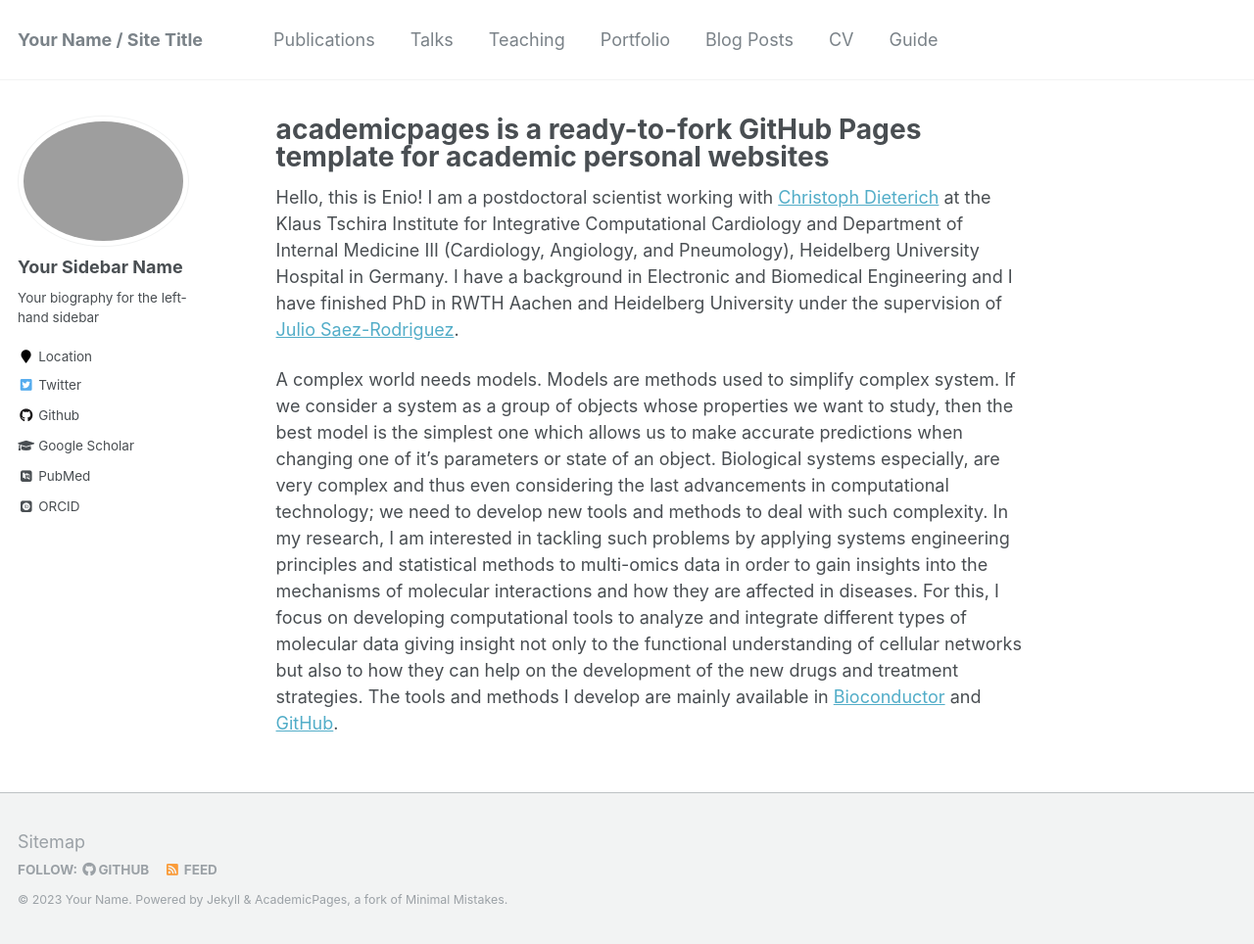
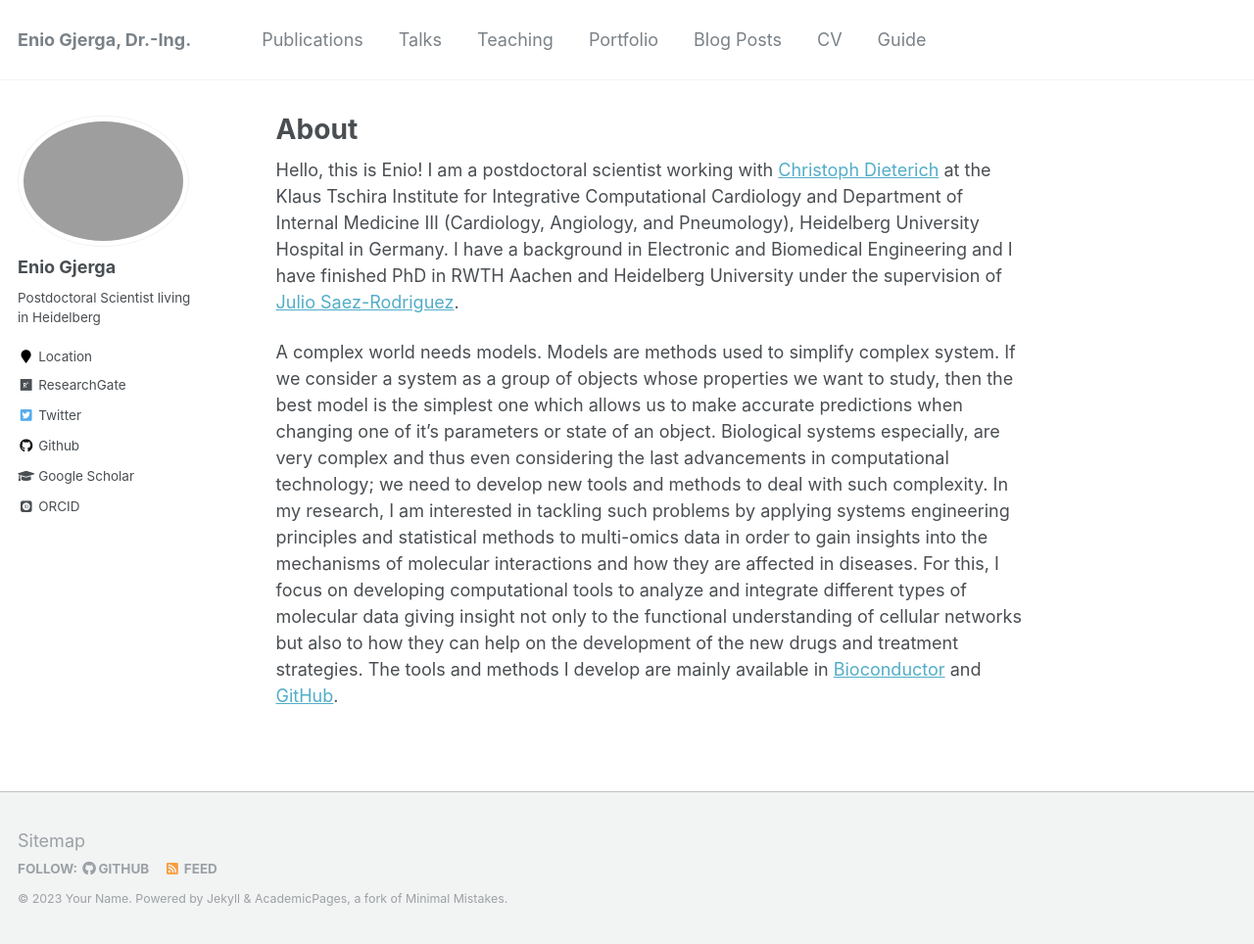
Before and after one commit to enio23/enio23.github.io, a Jekyll site: the page built from _pages/about.md, in a window 1280 px wide and 964 px high. Shown: the whole window at 98% size. Built offline with Jekyll 4.4.1, drawn with Linux system fonts in a browser that asks for light colours; some web fonts are replaced.

Commit message:
update
update

```diff
--- a/_config.yml
+++ b/_config.yml
@@ -7,13 +7,13 @@
 
 # Site Settings
 locale                   : "en-US"
-title                    : "Your Name / Site Title"
+title                    : "Enio Gjerga, Dr.-Ing."
 title_separator          : "-"
 name                     : &name "Your Name"
 description              : &description "personal description"
-url                      : https://academicpages.github.io # the base hostname & protocol for your site e.g. "https://mmistakes.github.io"
+url                      : https://enio23.github.io # the base hostname & protocol for your site e.g. "https://mmistakes.github.io"
 baseurl                  : "" # the subpath of your site, e.g. "/blog"
-repository               : "academicpages/academicpages.github.io"
+repository               : "enio23/enio23.github.io"
 teaser                   :  # filename of teaser fallback teaser image placed in /images/, .e.g. "500x300.png"
 breadcrumbs              : false # true, false (default)
 words_per_minute         : 160
@@ -80,15 +80,15 @@ analytics:
 
 # Site Author
 author:
-  name             : "Your Sidebar Name"
+  name             : "Enio Gjerga"
   avatar           : "profile.png"
-  bio              : "Your biography for the left-hand sidebar"
+  bio              : "Postdoctoral Scientist living in Heidelberg"
   location         : "Location"
   employer         :
-  pubmed           : "https://www.ncbi.nlm.nih.gov/pubmed/?term=john+snow"
-  googlescholar    : "http://yourfullgooglescholarurl.com"
+  pubmed           :
+  googlescholar    : "https://scholar.google.com/citations?user=IzQPpf0AAAAJ&hl=en"
   email            :
-  researchgate     :  # example: "https://www.researchgate.net/profile/yourprofile"
+  researchgate     : "https://www.researchgate.net/profile/Enio-Gjerga?ev=hdr_xprf&_sg=tRaPUnTnSzdqYCXTIYqBYI2R26cmePZmrgOSByadJ5MERZmHS_52AT9KGzq9uVnwD723LV80jn6RmuHFeKLF7E0Y"
   uri              :
   bitbucket        :
   codepen          :
@@ -96,20 +96,20 @@ author:
   flickr           :
   facebook         :
   foursquare       :
-  github           : "academicpages"
+  github           : "enio23"
   google_plus      :
   keybase          :
   instagram        :
   impactstory      : #"https://profiles.impactstory.org/u/xxxx-xxxx-xxxx-xxxx"
   lastfm           :
   linkedin         :
-  orcid            : "http://orcid.org/yourorcidurl"
+  orcid            : "https://orcid.org/my-orcid?orcid=0000-0001-8042-0395"
   pinterest        :
   soundcloud       :
   stackoverflow    : # http://stackoverflow.com/users/123456/username
   steam            :
   tumblr           :
-  twitter          : "replacethistwitterhandle"
+  twitter          : "e_ni_o"
   vine             :
   weibo            :
   xing             :
--- a/_pages/about.md
+++ b/_pages/about.md
@@ -1,6 +1,6 @@
 ---
 permalink: /
-title: "academicpages is a ready-to-fork GitHub Pages template for academic personal websites"
+title: "About"
 excerpt: "About me"
 author_profile: true
 redirect_from:
```
Also changed, not shown: 1 other file.
